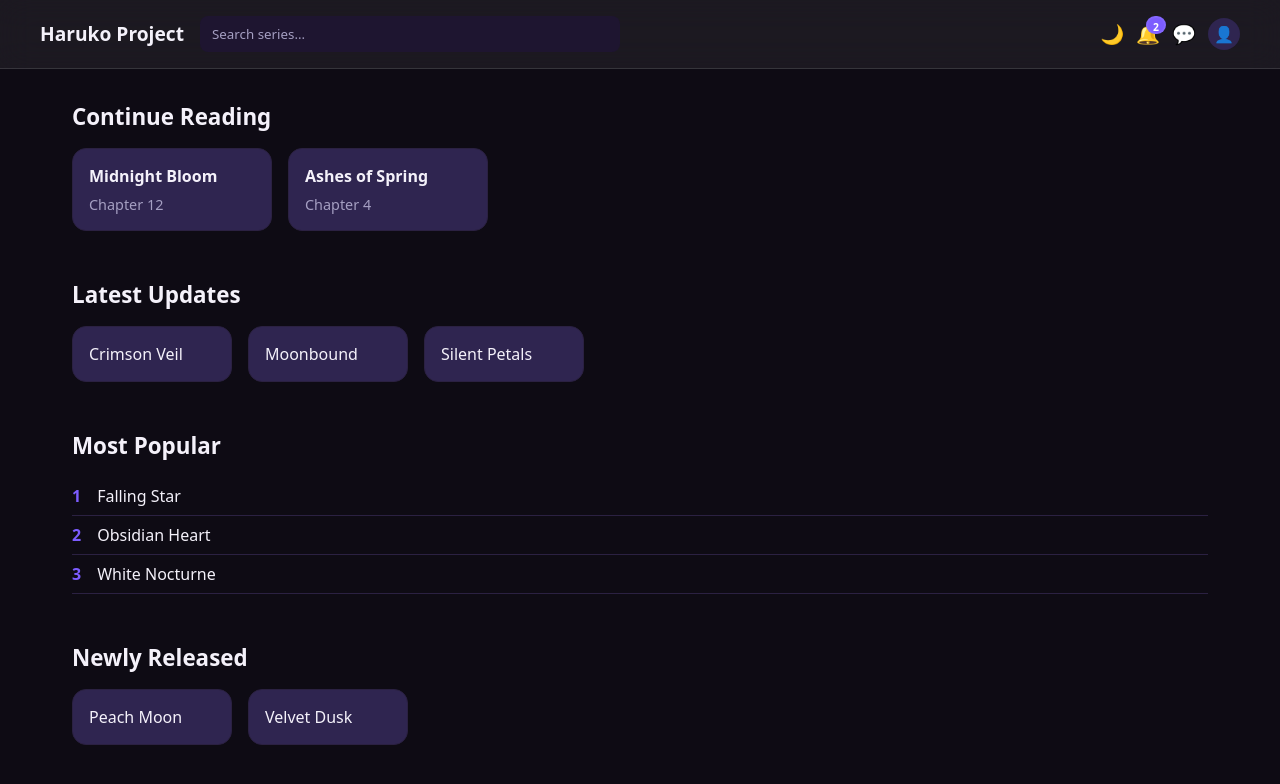
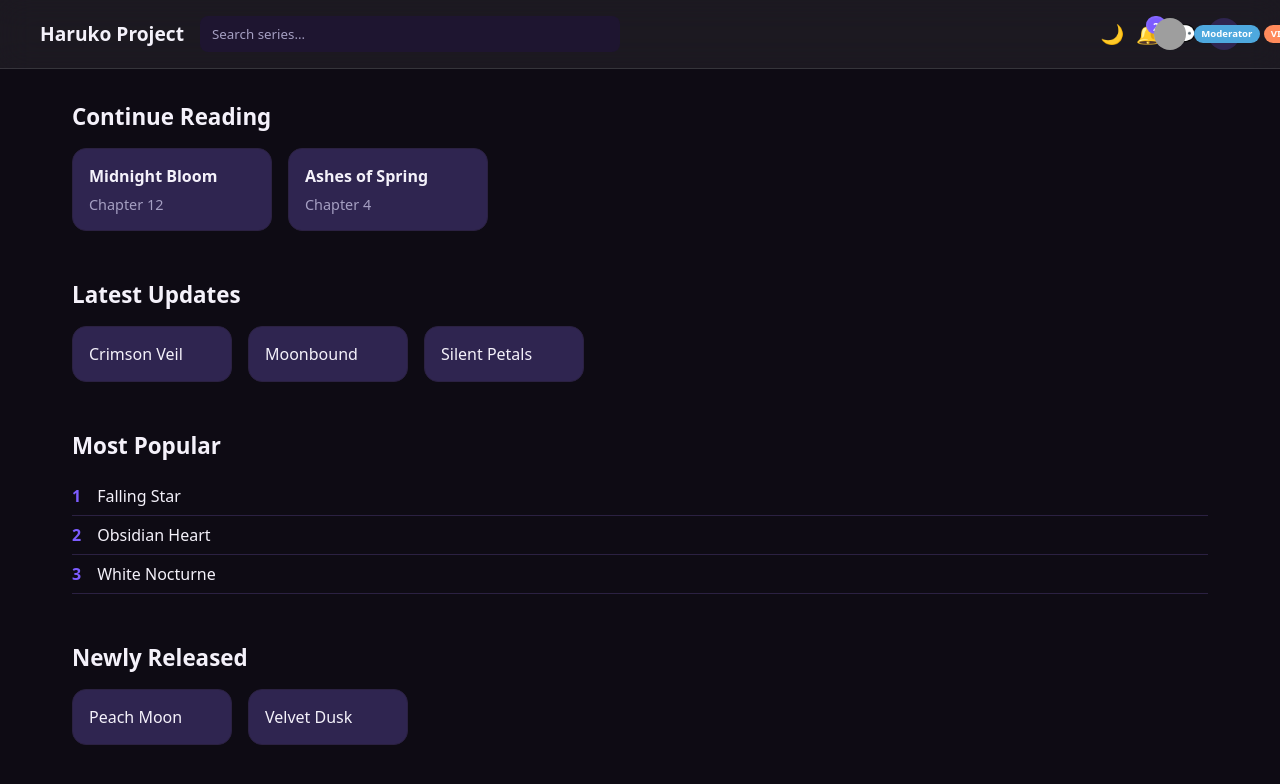
Before and after one commit to kozakiharuko-afk/haruko-frontend, a Next.js app: page / in a window 1280 px wide. Shown: the top 784 px of the page. Built offline with nearby package versions, Linux system fonts and the light colour scheme; grey boxes are pictures that could not be loaded.

Commit message:
Add Discord avatar, role badges, notifications, and header menus

```diff
--- a/app/ThemeProvider.tsx
+++ b/app/ThemeProvider.tsx
@@ -2,32 +2,37 @@
 
 import { useEffect, useRef, useState } from "react";
 import Link from "next/link";
+
+/* ---------------- Types ---------------- */
 
 type Notification = {
   id: number;
   text: string;
 };
 
+type DiscordRole = {
+  id: string;
+  name: "Moderator" | "VIP";
+  color: string;
+};
+
+type DiscordUser = {
+  id: string;
+  username: string;
+  avatar: string | null;
+  roles: DiscordRole[];
+};
+
+/* ---------------- Component ---------------- */
+
 export default function ThemeProvider({
   children,
 }: {
   children: React.ReactNode;
 }) {
+  /* ---------------- Theme ---------------- */
+
   const [theme, setTheme] = useState<"dark" | "light">("dark");
-  const [showNotifications, setShowNotifications] = useState(false);
-
-  // 🔔 Notifications state (REAL behavior now)
-  const [notifications, setNotifications] = useState<Notification[]>([
-    { id: 1, text: "New chapter released: Midnight Bloom" },
-    { id: 2, text: "Someone replied to your comment" },
-  ]);
-
-  const notifRef = useRef<HTMLDivElement>(null);
-
-  const notificationCount = notifications.length;
-  const messageCount = 0;
-
-  /* ---------------- Theme ---------------- */
 
   useEffect(() => {
     const saved = localStorage.getItem("theme") as "dark" | "light" | null;
@@ -44,15 +49,58 @@ export default function ThemeProvider({
     document.documentElement.classList.toggle("light", next === "light");
   };
 
+  /* ---------------- Mock Discord User ---------------- */
+  // 🔒 Replace with real Discord OAuth data later
+
+  const discordUser: DiscordUser = {
+    id: "123456789012345678",
+    username: "Haruko",
+    avatar: "a_5b7d8e9f0abcdef1234567890abcdef",
+    roles: [
+      { id: "mod", name: "Moderator", color: "#4ea8de" },
+      { id: "vip", name: "VIP", color: "#ff8a5b" },
+    ],
+  };
+
+  const avatarUrl = discordUser.avatar
+    ? `https://cdn.discordapp.com/avatars/${discordUser.id}/${discordUser.avatar}.png`
+    : null;
+
+  /* ---------------- Notifications ---------------- */
+
+  const [notifications, setNotifications] = useState<Notification[]>([
+    { id: 1, text: "New chapter released: Midnight Bloom" },
+    { id: 2, text: "Someone replied to your comment" },
+  ]);
+
+  const notificationCount = notifications.length;
+  const messageCount = 0; // 💬 hidden when 0
+
+  const markAsRead = (id: number) => {
+    setNotifications((prev) => prev.filter((n) => n.id !== id));
+  };
+
+  const clearAll = () => {
+    setNotifications([]);
+  };
+
+  /* ---------------- Dropdown State ---------------- */
+
+  const [showNotifications, setShowNotifications] = useState(false);
+  const [showAvatarMenu, setShowAvatarMenu] = useState(false);
+
+  const notifRef = useRef<HTMLDivElement>(null);
+  const avatarRef = useRef<HTMLDivElement>(null);
+
   /* ---------------- Click Outside ---------------- */
 
   useEffect(() => {
     function handleClickOutside(e: MouseEvent) {
-      if (
-        notifRef.current &&
-        !notifRef.current.contains(e.target as Node)
-      ) {
+      if (notifRef.current && !notifRef.current.contains(e.target as Node)) {
         setShowNotifications(false);
+      }
+      if (avatarRef.current && !avatarRef.current.contains(e.target as Node)) {
+        setShowAvatarMenu(false);
       }
     }
 
@@ -61,15 +109,7 @@ export default function ThemeProvider({
       document.removeEventListener("mousedown", handleClickOutside);
   }, []);
 
-  /* ---------------- Notification Actions ---------------- */
-
-  const markAsRead = (id: number) => {
-    setNotifications((prev) => prev.filter((n) => n.id !== id));
-  };
-
-  const clearAll = () => {
-    setNotifications([]);
-  };
+  /* ---------------- Render ---------------- */
 
   return (
     <>
@@ -90,6 +130,7 @@ export default function ThemeProvider({
 
           {/* RIGHT */}
           <div className="header-right">
+            {/* Theme toggle */}
             <button className="icon-btn" onClick={toggleTheme}>
               {theme === "dark" ? "🌙" : "☀️"}
             </button>
@@ -114,7 +155,6 @@ export default function ThemeProvider({
                 <div className="dropdown">
                   <div className="dropdown-header">
                     <span>Notifications</span>
-
                     {notifications.length > 0 && (
                       <button
                         className="clear-btn"
@@ -145,7 +185,7 @@ export default function ThemeProvider({
               )}
             </div>
 
-            {/* 💬 Messages (future) */}
+            {/* 💬 Messages */}
             <button className="icon-btn badge">
               💬
               {messageCount > 0 && (
@@ -155,7 +195,47 @@ export default function ThemeProvider({
               )}
             </button>
 
-            <div className="avatar">👤</div>
+            {/* 👤 Avatar + Role Badges */}
+            <div className="dropdown-wrapper" ref={avatarRef}>
+              <div
+                className="avatar avatar-with-badges"
+                onClick={() =>
+                  setShowAvatarMenu((v) => !v)
+                }
+              >
+                {avatarUrl ? (
+                  <img
+                    src={avatarUrl}
+                    alt={discordUser.username}
+                    className="avatar-img"
+                  />
+                ) : (
+                  "👤"
+                )}
+
+                <div className="role-badges">
+                  {discordUser.roles.map((role) => (
+                    <span
+                      key={role.id}
+                      className="role-badge"
+                      style={{ backgroundColor: role.color }}
+                    >
+                      {role.name}
+                    </span>
+                  ))}
+                </div>
+              </div>
+
+              {showAvatarMenu && (
+                <div className="dropdown">
+                  <ul className="dropdown-list">
+                    <li>My Library</li>
+                    <li>Activity</li>
+                    <li>Settings</li>
+                  </ul>
+                </div>
+              )}
+            </div>
           </div>
         </div>
       </header>
--- a/app/globals.css
+++ b/app/globals.css
@@ -193,6 +193,33 @@ body {
   justify-content: center;
 }
 
+.avatar-img {
+  width: 100%;
+  height: 100%;
+  object-fit: cover;
+  border-radius: 50%;
+}
+
+.avatar-with-badges {
+  display: flex;
+  align-items: center;
+  gap: 0.5rem;
+}
+
+.role-badges {
+  display: flex;
+  gap: 0.25rem;
+}
+
+.role-badge {
+  padding: 0.15rem 0.45rem;
+  font-size: 0.6rem;
+  font-weight: 600;
+  color: white;
+  border-radius: 999px;
+  white-space: nowrap;
+}
+
 /* ======================================================
    HOMEPAGE
    ====================================================== */
```
